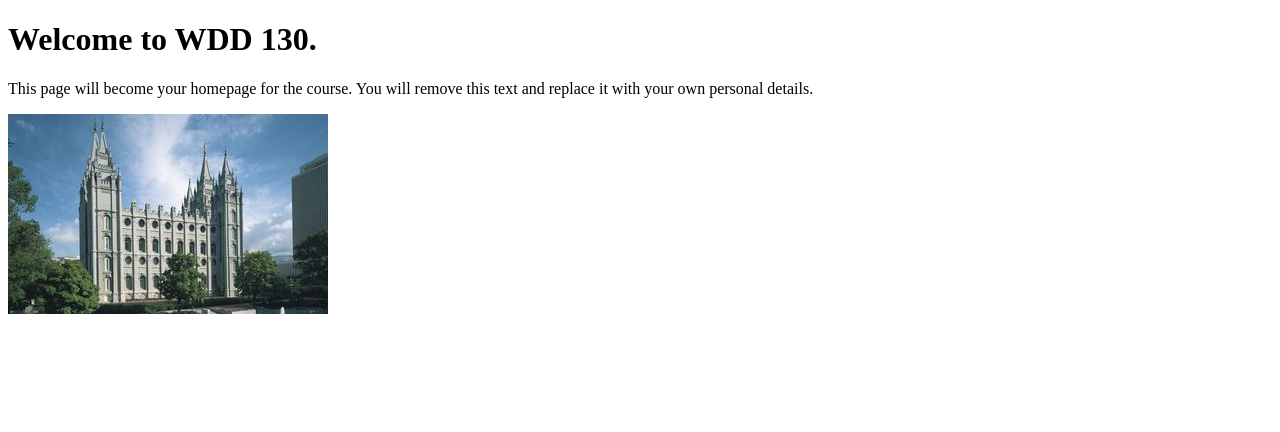
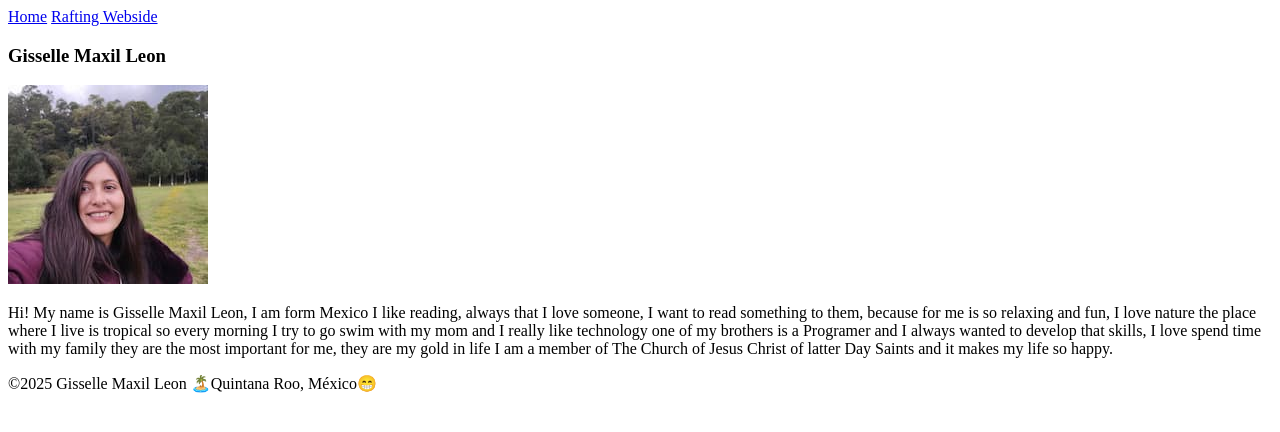
Before and after one commit to 98-01/wdd130, a plain HTML site: page index.html in a window 1280 px wide. Drawn offline with Linux system fonts and the light colour scheme.

Commit message:
Add personal homepage and favorite city page; update image paths and licenses

```diff
--- a/index.html
+++ b/index.html
@@ -1,14 +1,34 @@
 <!DOCTYPE html>
 <html lang="en">
+
 <head>
     <meta charset="UTF-8">
     <meta name="viewport" content="width=device-width, initial-scale=1.0">
-    <title>WDD 130 | Personal Homepage</title>
+    <title>Gisselle Maxil Leon | WDD 130 </title>
 </head>
+
 <body>
-    <h1>Welcome to WDD 130.</h1>
-    <p>This page will become your homepage for the course. You will remove this text and replace it with your own personal details.</p>
+    <header>
+        <nav>
+            <a href="#">Home</a>
+            <a href="wwr/">Rafting Webside</a>
+            <nav>
+                <header>
+                    <main>
+                        <h1>Gisselle Maxil Leon</h1>
+                        <img src="images/Profile.jpg" alt="Gisselle Maxil Leon">
+                        <p>Hi! My name is Gisselle Maxil Leon, I am form Mexico I like reading, always that I love
+                            someone, I want to read something to them, because for me is so relaxing and fun, I love
+                            nature the place where I live is tropical so every morning I try to go swim with my mom and
+                            I really
+                            like technology one of my brothers is a Programer and I always wanted to develop that
+                            skills, I love spend time with my family they are the most important for me, they are my
+                            gold in life I
+                            am a member of The Church of Jesus Christ of latter Day Saints and it makes my life so
+                            happy.</p>
+                    </main>
+                    <p>©2025 Gisselle Maxil Leon 🏝️Quintana Roo, México😁</p>
+                    <footer></footer>
+</body>
 
-    <img src="images/salt-lake-temple.jpg" alt="The Salt Lake Temple.">
-</body>
 </html>
```
Also changed, not shown: week01/file-paths.html (+4 -3 lines), week01/first-page.html (+5 -0 lines), week01/fovorite-city.html (added, +18 -0 lines), week01/images.html (+4 -1 lines), images/profile.jpg (added), week01/calderitas.webp (added), week01/temple-small.jpg (added), 1 other file.
